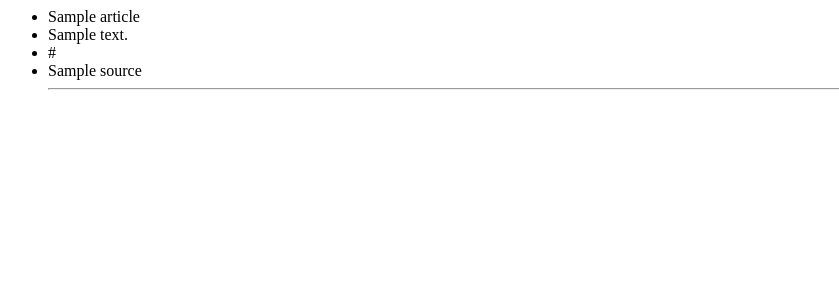
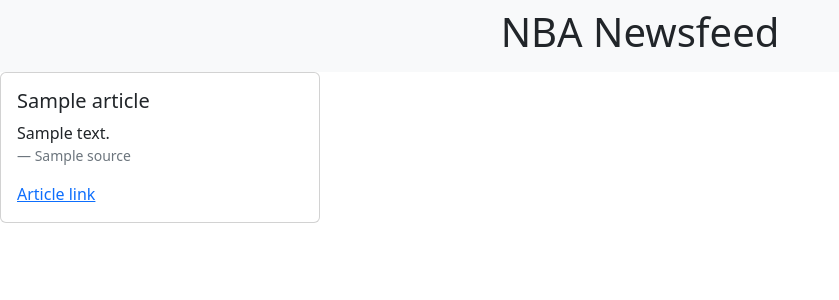
Before and after one commit to Fellaine/NBA-Newsfeed, a Django app: page / in a window 1280 px wide. Shown: the top 300 px of the page, without its empty margins (0-839 px from the left). Run offline with Django 4.2, Linux system fonts and the light colour scheme; tables that the repository leaves empty hold one stand-in row (values such as "Sample post").

Commit message:
Added missing sources

```diff
--- a/news_app/templates/news_app/article_list.html
+++ b/news_app/templates/news_app/article_list.html
@@ -1,16 +1,36 @@
-<ul>
-	<!-- Iterate over object_list -->
-	{% for object in object_list %}
-	<!-- Display Objects -->
-	<li>{{ object.title }}</li>
-	<li>{{ object.content }}</li>
-	<li>{{ object.url }}</li>
-	<li>{{ object.source_id }}</li>
-
-
-	<hr/>
-	<!-- If object_list is empty -->
-	{% empty %}
-	<li>No objects yet.</li>
-	{% endfor %}
-</ul>
+<!doctype html>
+<html lang="en">
+	<head>
+		<meta charset="utf-8">
+		<meta name="viewport" content="width=device-width, initial-scale=1">
+		<title>NBA Newsfeed</title>
+		<link href="https://cdn.jsdelivr.net/npm/bootstrap@5.3.0/dist/css/bootstrap.min.css" rel="stylesheet" integrity="sha384-9ndCyUaIbzAi2FUVXJi0CjmCapSmO7SnpJef0486qhLnuZ2cdeRhO02iuK6FUUVM" crossorigin="anonymous">
+	</head>
+	<body>
+		<nav class="navbar bg-body-tertiary">
+			<div class="mx-auto"><h1>NBA Newsfeed</h1></div>
+		</nav>
+		<div class="card-group">
+			{% for article in object_list %}
+			<div class="col-lg-3 col-md-4 col-sm-6 col-12">
+				<div class="card">
+					<div class="card-body">
+						<h5 class="card-title">{{ article.title }}</h5>
+						<p class="card-text">{{ article.content }}</p>
+						<footer class="blockquote-footer">{{ article.source_id }}</footer>
+						<a href="{{ article.url }}" class="card-link">Article link</a>
+					</div>
+				</div>
+			</div>
+				{% comment %} <li>{{ article.title }}</li>
+				<li>{{ article.content }}</li>
+				<li>{{ article.url }}</li>
+				<li>{{ article.source_id }}</li>
+				<hr/> {% endcomment %}
+				{% empty %}
+				<p>No objects yet.</p>
+			{% endfor %}
+		</div>
+		<script src="https://cdn.jsdelivr.net/npm/bootstrap@5.3.0/dist/js/bootstrap.bundle.min.js" integrity="sha384-geWF76RCwLtnZ8qwWowPQNguL3RmwHVBC9FhGdlKrxdiJJigb/j/68SIy3Te4Bkz" crossorigin="anonymous"></script>
+	</body>
+</html>
--- a/news_app/views.py
+++ b/news_app/views.py
@@ -3,7 +3,7 @@
 from django.views.generic import ListView
 
 from .models import Article, Source
-from .utils import get_espn_news
+from .utils import get_espn_news, get_nba_com_news, get_r_nba_news, get_yahoo_news
 
 
 class ArticleListView(ListView):
@@ -14,22 +14,42 @@
 def scrape_articles(request):
     espn_articles = get_espn_news()
     if espn_articles == 0:
-        return HttpResponse("Can't get data from ESPN")
-    i = 0
+        return HttpResponse("Can't get data")
+    espn_source = Source.objects.get(id=1)
     for article in espn_articles:
+        article["source_id"] = espn_source
+
+    nba_com_articles = get_nba_com_news()
+    nba_com_source = Source.objects.get(id=2)
+    for article in nba_com_articles:
+        article["source_id"] = nba_com_source
+
+    yahoo_articles = get_yahoo_news()
+    yahoo_source = Source.objects.get(id=3)
+    for article in yahoo_articles:
+        article["source_id"] = yahoo_source
+
+    r_nba_articles = get_r_nba_news()
+    r_nba_source = Source.objects.get(id=4)
+    for article in r_nba_articles:
+        article["content"] = article["content"].replace("\\n", " ")
+        article["source_id"] = r_nba_source
+    all_articles = espn_articles + nba_com_articles + yahoo_articles + r_nba_articles
+
+    amount_of_already_saved = 0
+    for article in all_articles:
         article_ = Article(
             title=article["title"],
             content=article["content"],
             url=article["url"],
-            source_id=Source.objects.get(id=1),
+            source_id=article["source_id"],
         )
         try:
             article_.save()
         except IntegrityError:
-            i -= 1
-
-    # TODO add other sources
+            amount_of_already_saved -= 1
 
     return HttpResponse(
-        f"Successfully saved {len(espn_articles) + i} new articles from ESPN"
+        f"Successfully saved {len(all_articles) + amount_of_already_saved} \
+        new articles"
     )
```
